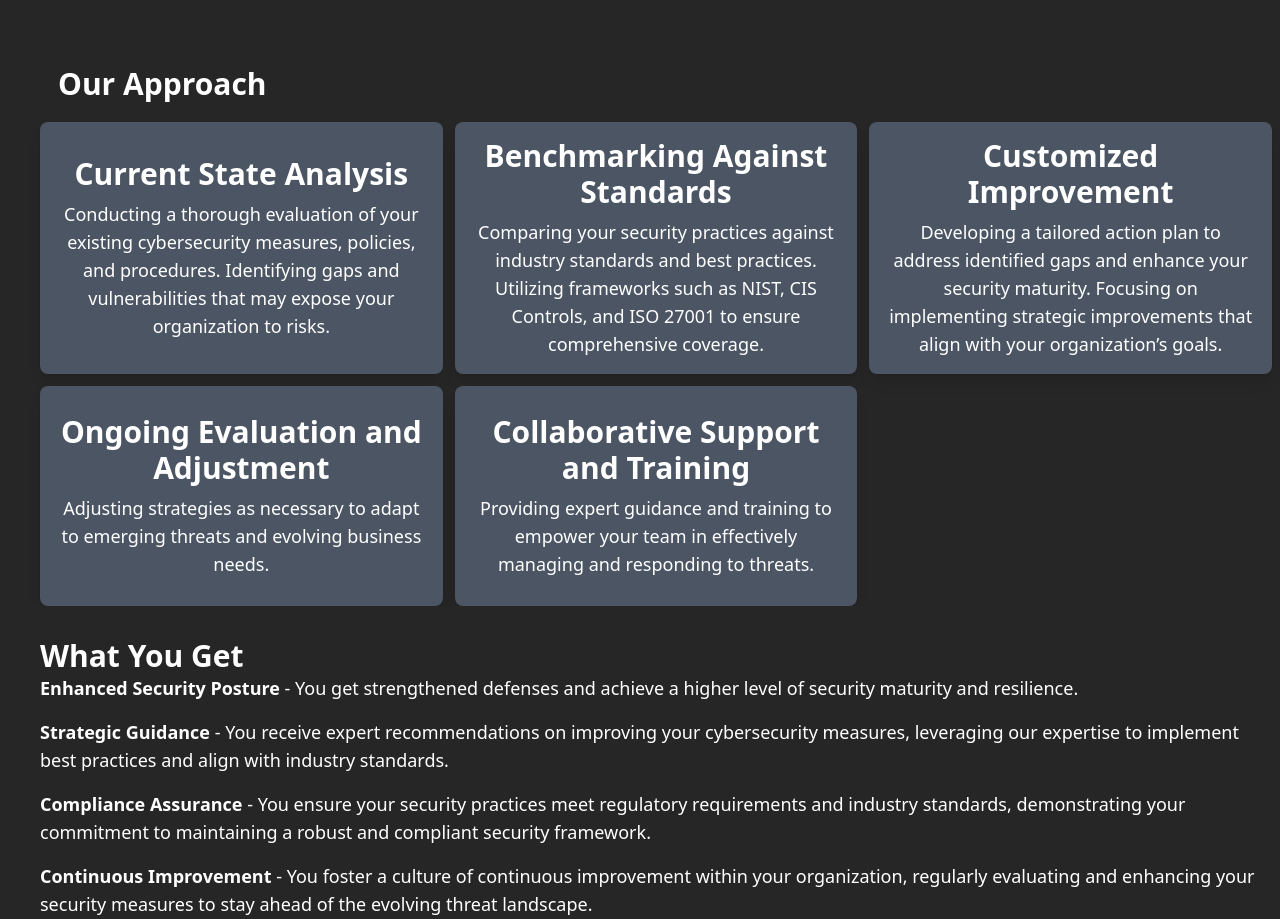
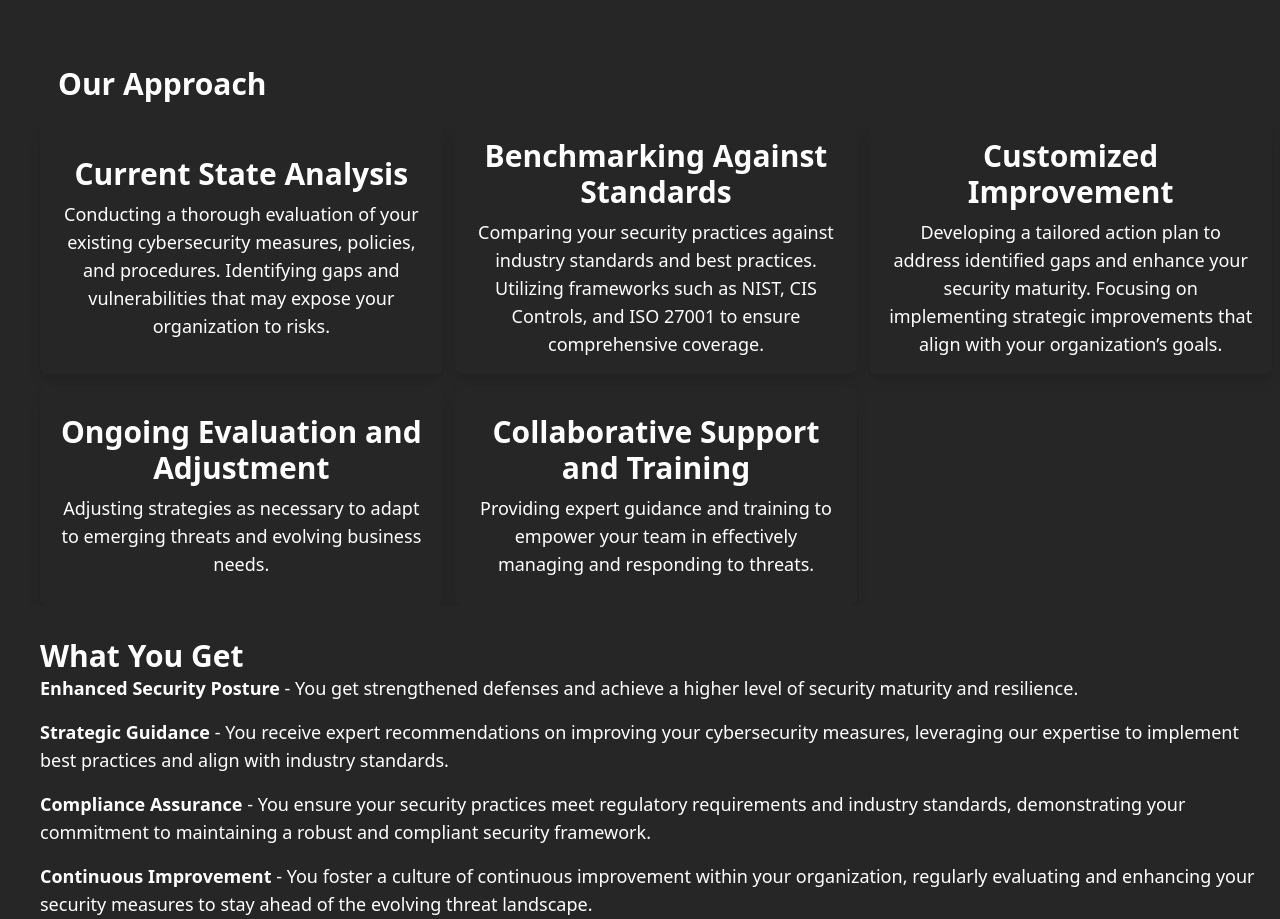
Before and after one commit to SanketGanorkar/Try, a React (Vite) app: page /ArmourIQ/services/maturity in a window 1280 px wide. Shown: the part 821-1740 px from the top of the page. Built offline with nearby package versions, Linux system fonts and the light colour scheme.

Commit message:
changed the card color

```diff
--- a/src/index.css
+++ b/src/index.css
@@ -57,7 +57,7 @@
     @apply md:ml-8 mt-5 grid grid-cols-1 gap-3 sm:grid-cols-2 lg:grid-cols-3;
 }
 .list-content{
-    @apply bg-gray-600 text-white p-4 rounded-lg shadow-lg min-h-[220px] flex flex-col justify-center items-center text-center hover:bg-[#004bae] hover:border-white hover:border-[1px] h-full 2xl:w-[550px];
+    @apply bg-[#262626] text-white p-4 rounded-lg shadow-lg min-h-[220px] flex flex-col justify-center items-center text-center hover:bg-[#004bae] hover:border-white hover:border-[1px] h-full 2xl:w-[550px];
 }
 
 .benifits-content{
```
